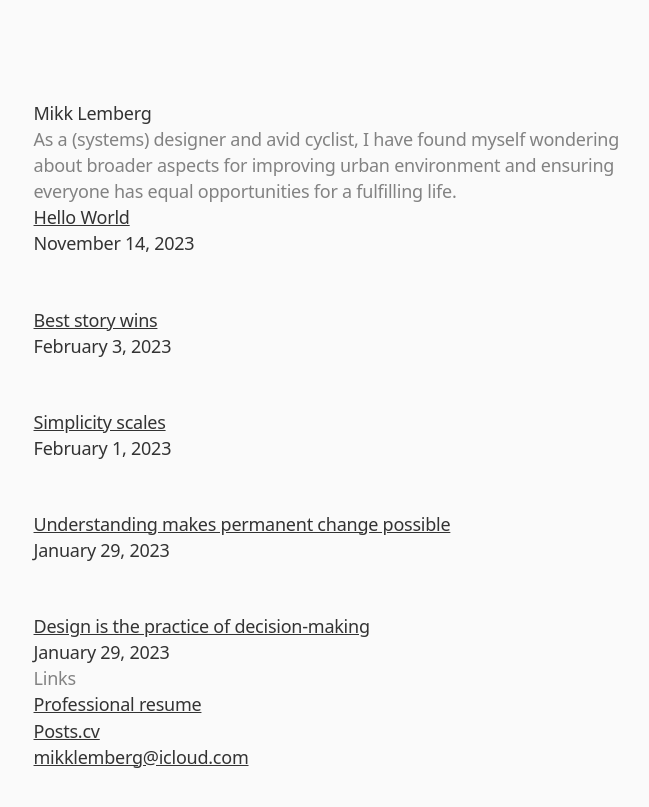
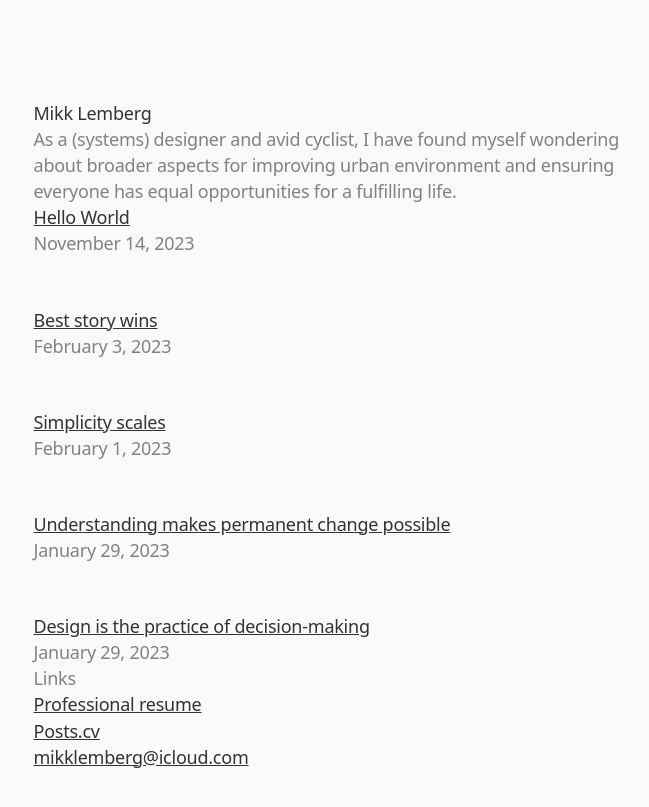
Before and after one commit to mikklemberg/My-personal-notes, a Jekyll site: the page built from README.md, in a window 1280 px wide. Shown: the top 807 px of the page, without its empty margins (313-962 px from the left). Built offline with Jekyll 4.4.1, drawn with Linux system fonts in a browser that asks for light colours; our own code applies the rules of GitHub Pages for plain Markdown files.

Commit message:
Update default.html

```diff
--- a/_layouts/default.html
+++ b/_layouts/default.html
@@ -16,7 +16,7 @@
             {% for post in site.posts %}
             <article class="post">
                 <p><a href="{{ site.baseurl }}{{ post.url }}">{{ post.title }}</a></p>
-                <time datetime="{{ post.date | date_to_xmlschema }}">{{ post.date | date: "%B %-d, %Y" }}</time>
+                <time datetime="{{ post.date | date_to_xmlschema }}" style="opacity: 0.60">{{ post.date | date: "%B %-d, %Y" }}</time>
             </article>
             {% endfor %}
         </section>
```
